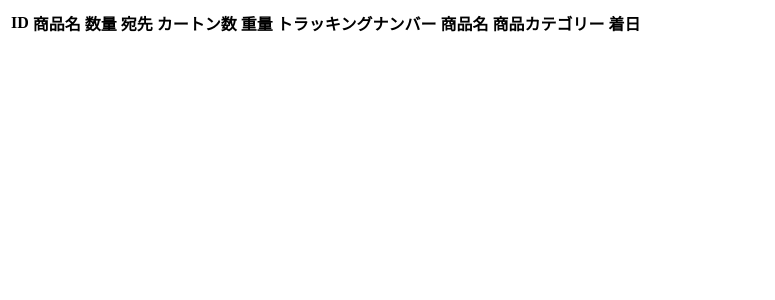
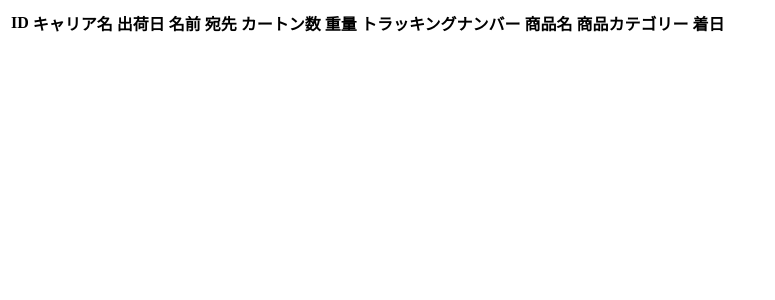
Before and after one commit to SatoruMorishita/my-website, a Flask app: page / in a window 1280 px wide. Shown: the top 300 px of the page, without its empty margins (0-775 px from the left). Run offline with Flask 3, Linux system fonts and the light colour scheme; data that the repository does not hold is empty.

Commit message:
Update 出荷済み.html

```diff
--- a/templates/出荷済み.html
+++ b/templates/出荷済み.html
@@ -25,8 +25,9 @@
   <table>
     <tr>
       <th>ID</th>
-      <th>商品名</th>
-      <th>数量</th>
+      <th>キャリア名</th>
+      <th>出荷日</th>
+      <th>名前</th>
       <th>宛先</th>
       <th>カートン数</th>
       <th>重量</th>
```
